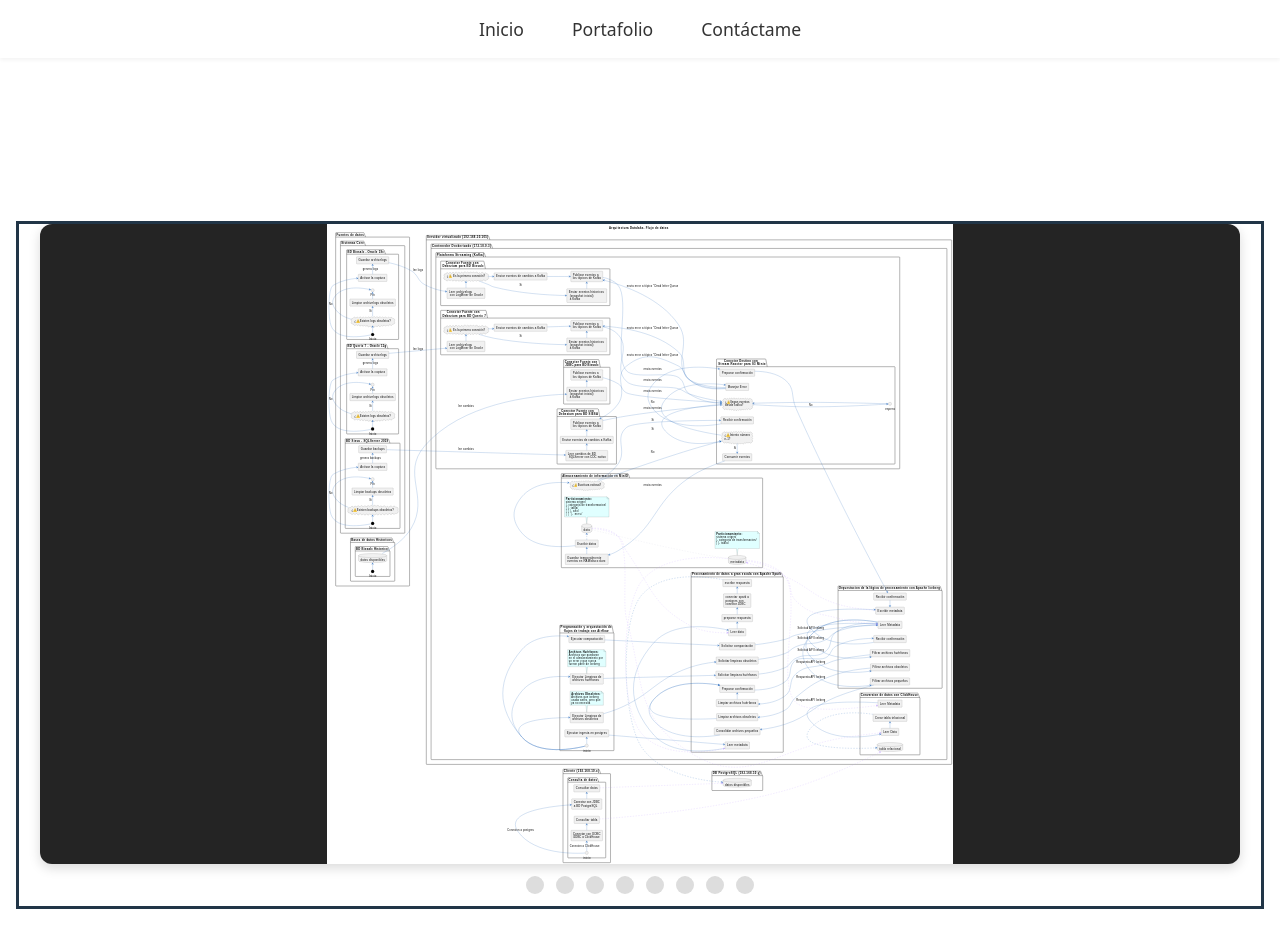
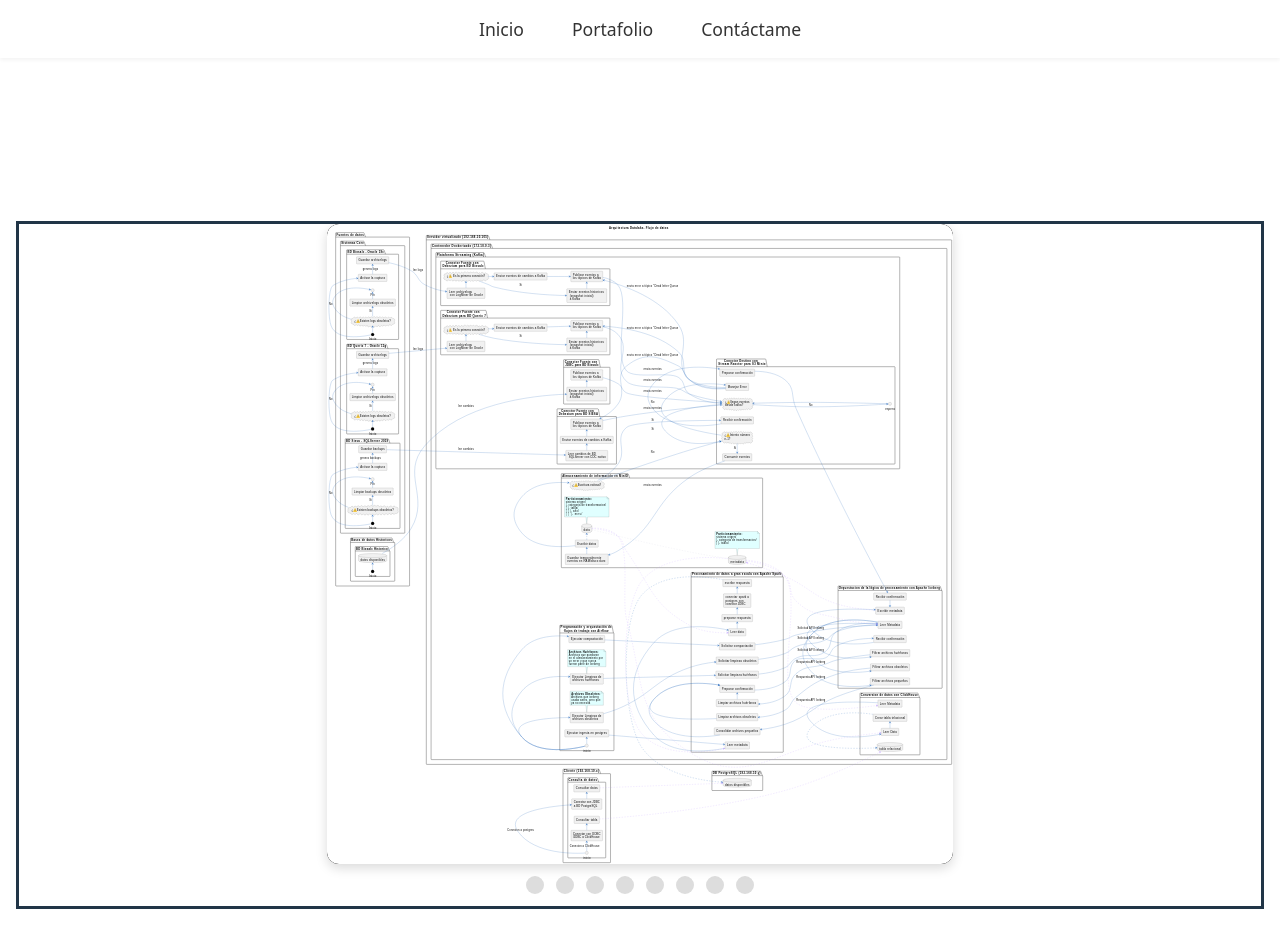
Before and after one commit to dianipineda/dianipineda.github.io, a Vue app in the folder portafolio-dianapineda/: page /portafolio in a window 1280 px wide. Built offline with nearby package versions, Linux system fonts and the light colour scheme.

Commit message:
funcionalidad: se agregó funcionalidad de zoom en cada imagen

```diff
--- a/portafolio-dianapineda/src/views/PortafolioView.vue
+++ b/portafolio-dianapineda/src/views/PortafolioView.vue
@@ -11,9 +11,10 @@
     >
       <template #item="slotProps">
         <div class="p-galleria-item-wrapper">
-          <img
+          <Image
             :src="slotProps.item.itemImageSrc"
             :alt="slotProps.item.alt"
+            preview
             class="galleria-img"
           />
         </div>
@@ -24,9 +25,9 @@
 
 <script>
 import Galleria from 'primevue/galleria';
-
+import Image from 'primevue/image';
 export default {
-  components: { Galleria },
+  components: { Galleria, Image },
   data() {
     return {
       images: [
@@ -91,7 +92,7 @@ export default {
 
 /* Contenedor de los ítems */
 
-.p-galleria-item-wrapper {
+.p-galleria-item-wrapper .p-image {
   display: flex;
   align-items: center;
   justify-content: center;
@@ -106,7 +107,7 @@ export default {
   overflow: hidden;
 }
 
-.p-galleria-item-wrapper img {
+.p-galleria-item-wrapper .p-image img {
   max-width: 100%;
   max-height: 100%;
   object-fit: contain;   /* 🔑 la imagen nunca se recorta */
```
